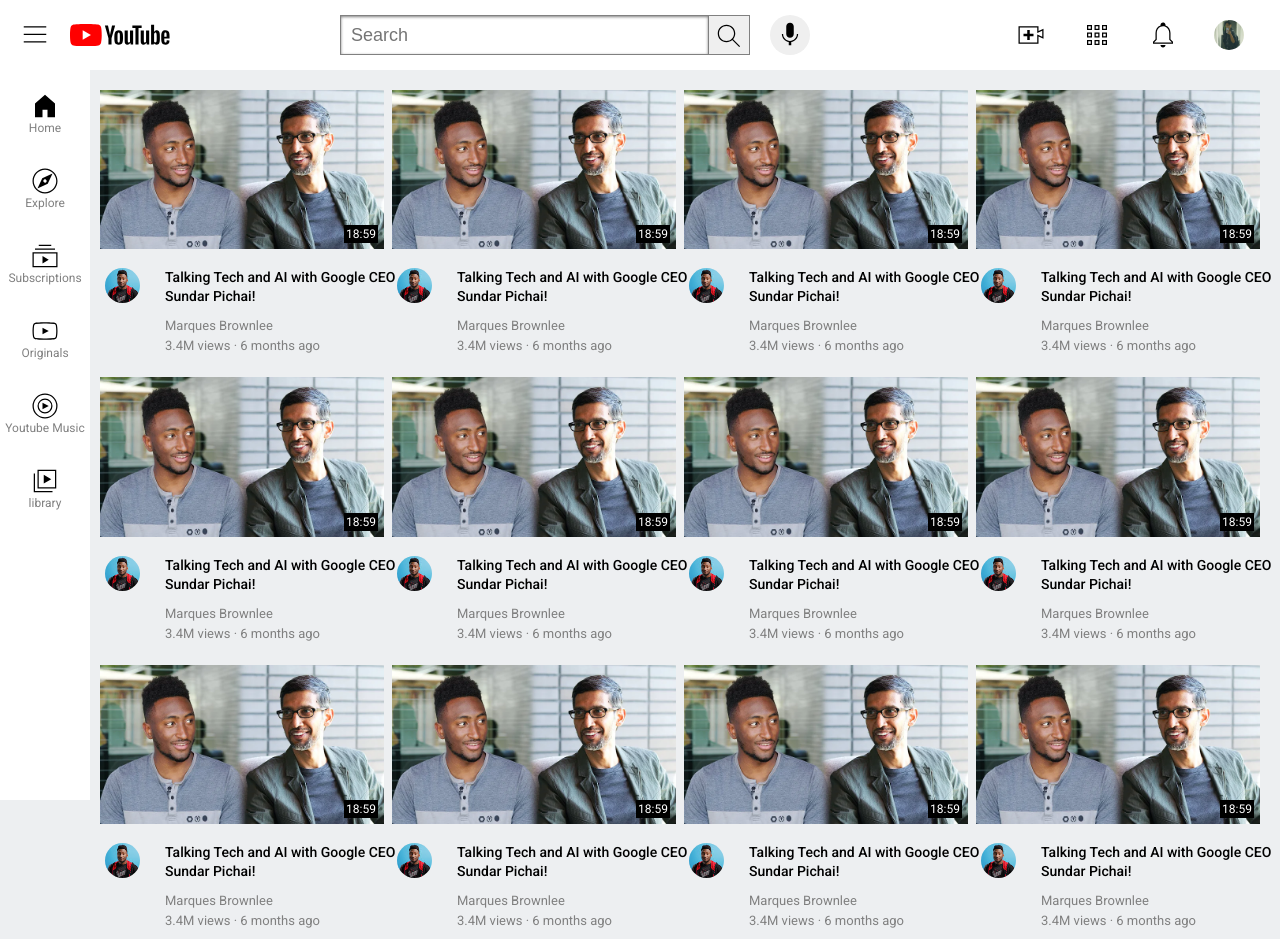
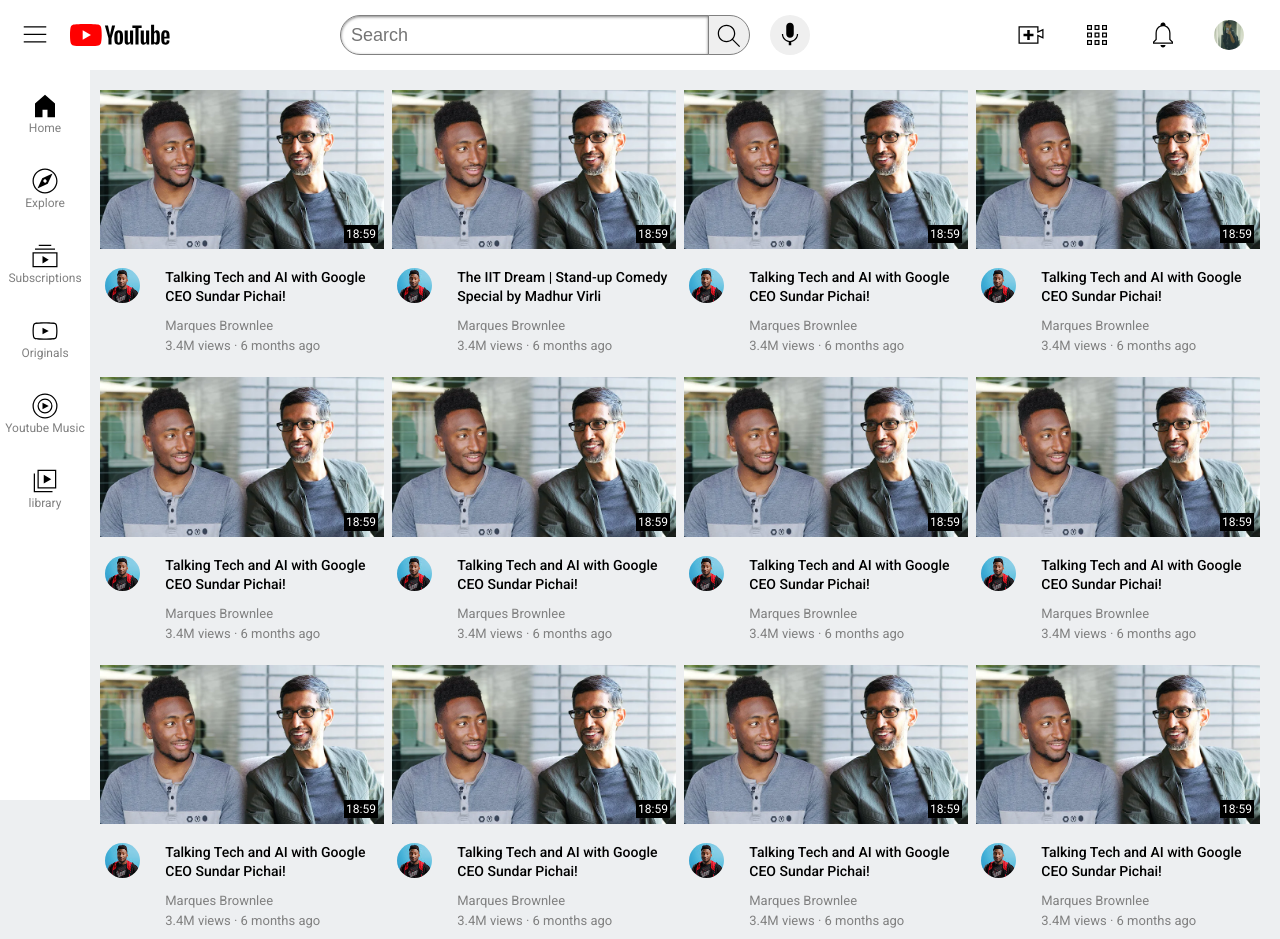
Before and after one commit to MakaRonish/Practube, a plain HTML site: page index.html in a window 1280 px wide. Drawn offline with Linux system fonts and the light colour scheme.

Commit message:
small adjustment

```diff
--- a/index.html
+++ b/index.html
@@ -136,7 +136,8 @@
                     </div>
                     <div class="video-title">
                         <p>
-                            Talking Tech and AI with Google CEO Sundar Pichai!</p>
+                            The IIT Dream | Stand-up Comedy Special by Madhur Virli
+                        </p>
                         <p>Marques Brownlee</p>
                         <p>3.4M views · 6 months ago</p>
                 </div>
--- a/style.css
+++ b/style.css
@@ -49,12 +49,14 @@
     font-size: 18px;
     box-shadow: inset 0px 1px 3px grey;
     border: 1px solid grey;
+    border-radius: 20px 0px  0px 20px;
 
 
 }
 .middle-side input:focus{
     border: 1px solid rgb(132, 132, 168);
     outline: none;
+
 }
 
 .middle-side input::placeholder{
@@ -65,6 +67,7 @@
     border: 1px solid grey;
     height: 40px;
     padding: 5px;
+    border-radius: 0px 20px 20px 0px;
 }
 
 .middle-side .search{
@@ -167,6 +170,7 @@
     display: inline-block;
     vertical-align: top;
 
+
 }
 
 .ChannelImg{
@@ -177,8 +181,9 @@
 }
 
 .video-title{
-    width: 250px;
+    width: 100%;
     display: inline-block;
+
 }
 .video-title p:first-child{
     font-weight: 500;
@@ -194,11 +199,12 @@
 
 }
 .video-description{
-    width: 250px;
+    width: 100%;
     display: grid;
-    grid-template-columns: 50px 200px;
-    gap: 10px;
+    grid-template-columns: 20% 78%;
+    gap: 2%;
     padding: 5px;
+
 }
 
 
@@ -231,7 +237,7 @@
         width: 100%;
     }
     .video-title{
-        width: 455px;
+        width: 100%;
         display: inline-block;
 
 }
```
